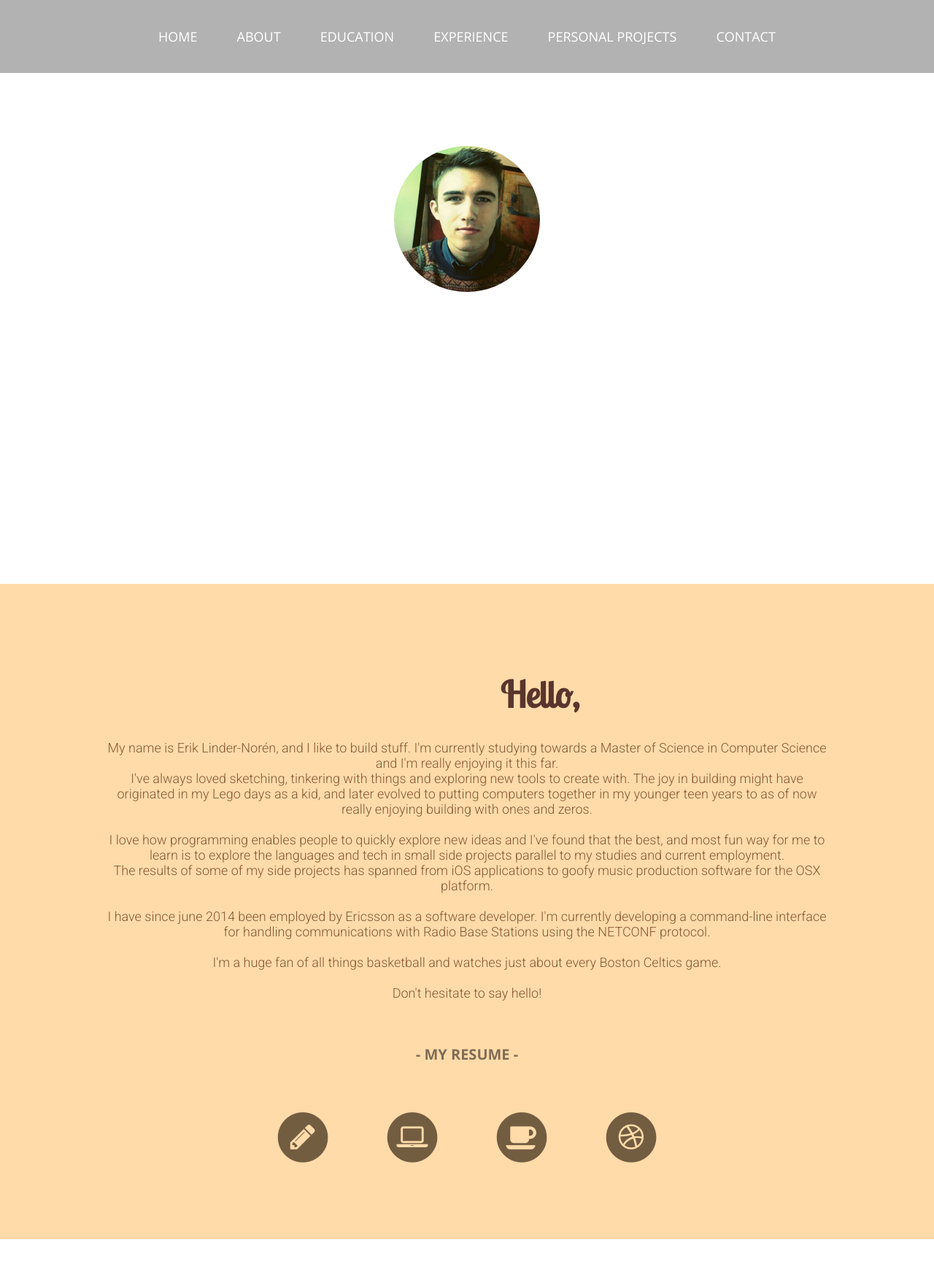
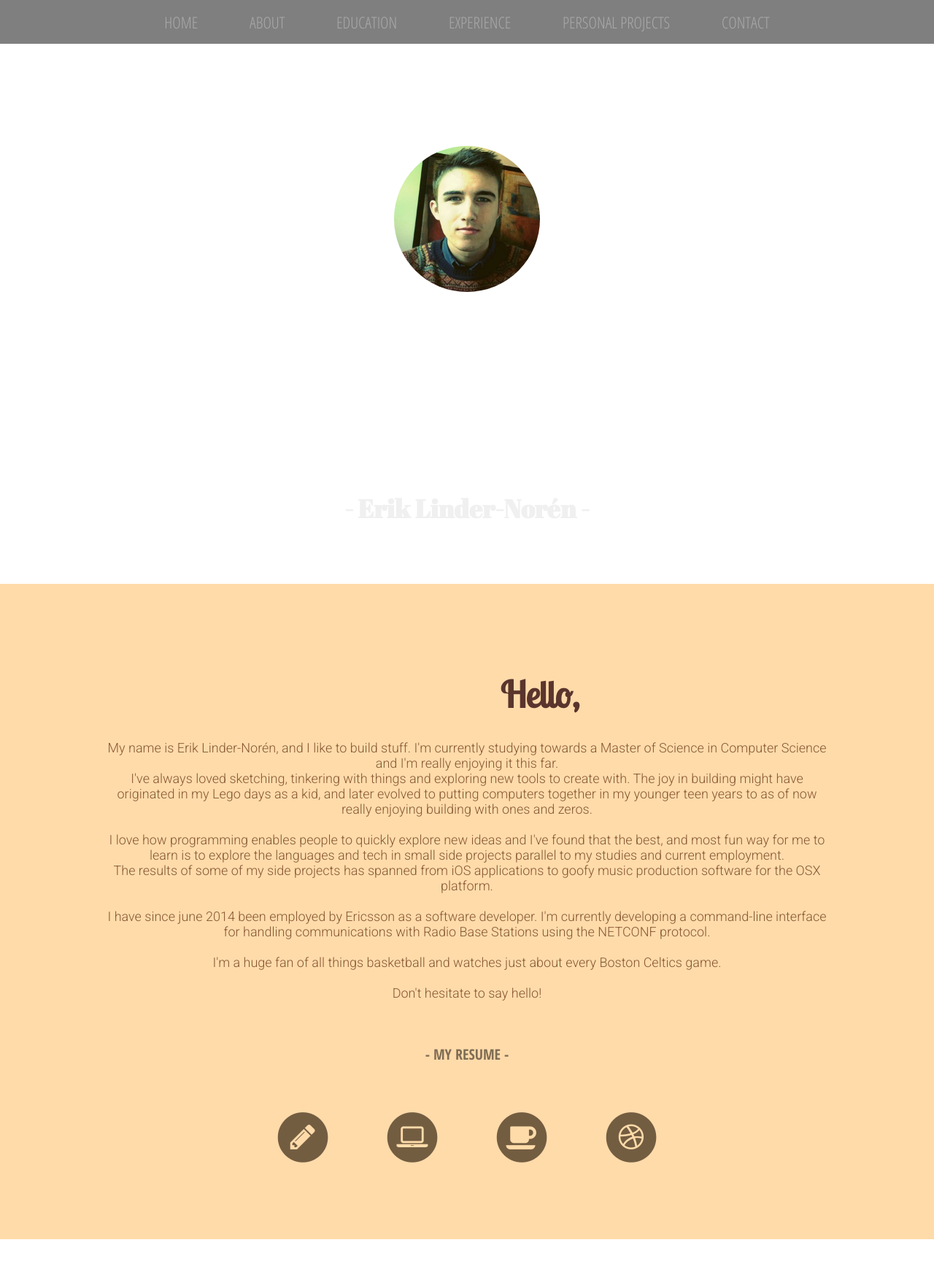
Before and after one commit to eriklindernoren/eriklindernoren.se, a PHP site: page / in a window 1280 px wide. Shown: the top 1758 px of the page at 73% size. Run offline with PHP 8.4, Linux system fonts and the light colour scheme; some libraries are stand-ins or nearby versions.

Commit message:
Some font changes and thinner navbar

```diff
--- a/css/style.css
+++ b/css/style.css
@@ -55,14 +55,14 @@ body,html{
 	top: 0%;
 	width: 100%;
 	z-index: 50;
-	background-color: rgba(0,0,0,0.3);
+	background-color: rgba(0,0,0,0.5);
 
 }
 
 #navWrapper{
 	width: 90%;
 	max-width: 900px;
-	height: 100px;
+	height: 60px;
 	margin: 0 auto;
 
 	display: -webkit-box;      /* OLD - iOS 6-, Safari 3.1-6 */
@@ -78,17 +78,16 @@ body,html{
 
 #navWrapper a{
 	font-style: bold;
-	font-family: 'Open Sans';
+	font-family: 'Open Sans Condensed';
 	font-weight: 300;
 	text-transform: uppercase;
-	font-size: 18px;
-	color: white;
+	color: rgba(180,180,180,0.8);
+	font-size: 22px;
 	text-decoration: none;
 }
 
 #navWrapper a:hover{
-	color: #a34949;
-	font-weight: 400;
+	color: rgba(230,230,230,1);;
 }
 
 /*MOBILE NAVIGATION*/
@@ -206,7 +205,7 @@ body,html{
 	right: 0;
 	font-family: 'abril Fatface', sans-serif;
 	font-size: 35px;
-	color: white;
+	color: rgb(240,240,240);
 
 }
 
@@ -258,7 +257,7 @@ body,html{
 }
 
 #resume{
-	font-family: "Open Sans";
+	font-family: "Open Sans Condensed";
 	font-weight: 700;
 	font-size: 20px;
 	text-align: center;
```
